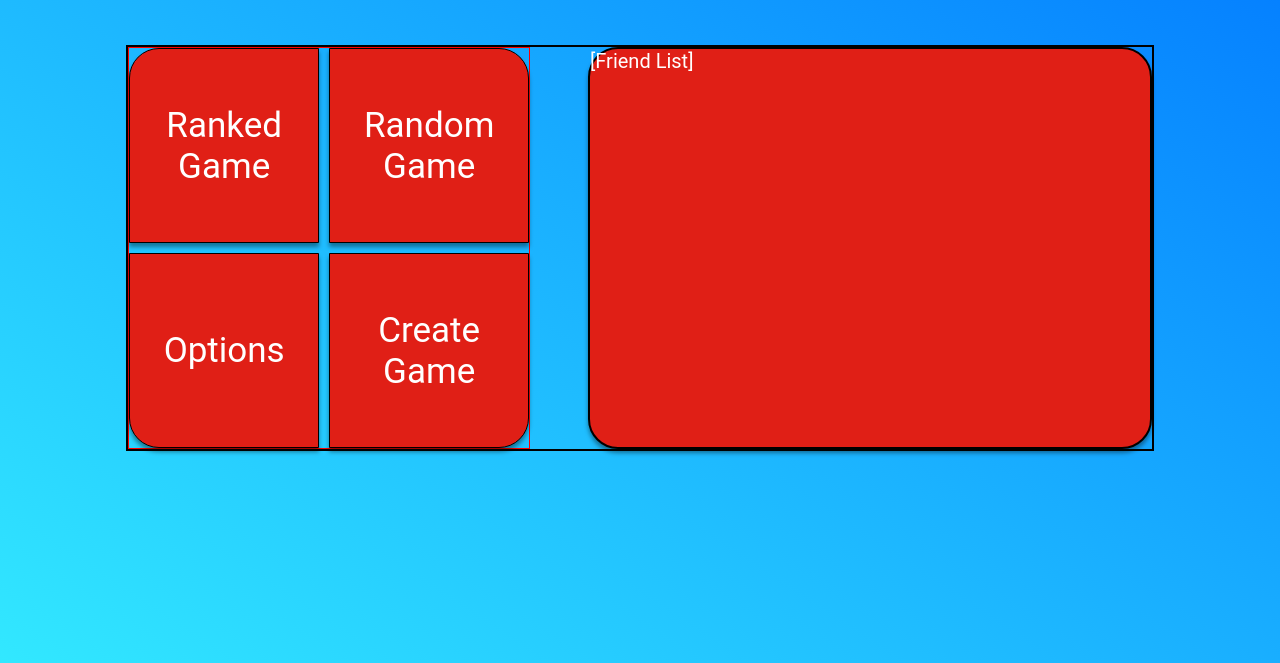
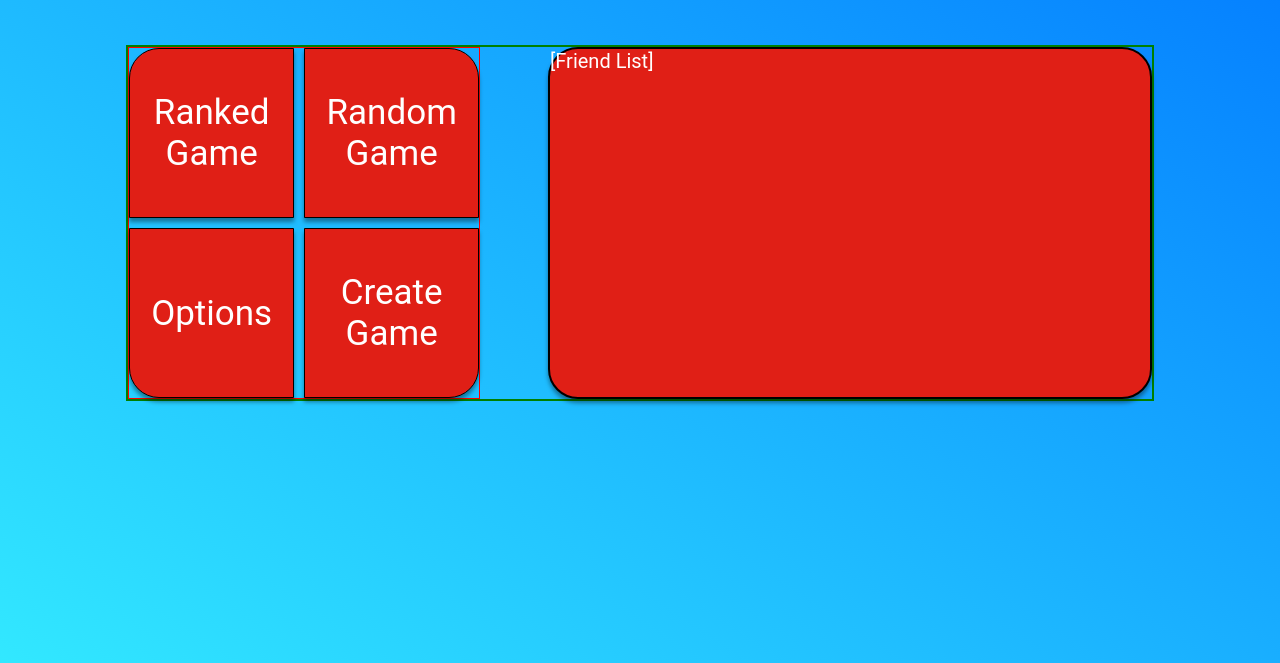
Before and after one commit to marceldobehere/rb-taktik, a website: page rb-taktik/pages/home/home.html in a window 1280 px wide. Shown: the part 177-840 px from the top of the page. Drawn offline with nearby package versions, Linux system fonts and the light colour scheme; no server answers.

Commit message:
minimale änderungen bei home
aaaaa

```diff
--- a/rb-taktik/pages/home/home.html
+++ b/rb-taktik/pages/home/home.html
@@ -30,8 +30,8 @@
         </div>
     </div>
     <br><br>
-    <div style="border:2px solid black;margin: auto;width:80%;display:grid; grid-template-columns: 400px auto;column-gap: 60px;">
-        <div class="inline" style=" width:400px;height:400px;display:inline-grid; grid-template-columns: auto auto; gap:10px;">
+    <div style="border:2px solid green;margin: auto;width:80%;display:grid; grid-template-columns: 400px auto;column-gap: 20px;">
+        <div class="inline" style=" width:350px;height:350px;display:inline-grid; grid-template-columns: auto auto; gap:10px;">
             <div style="border-radius: 30px 0 0 0;" class="menu-tile tile-tl drop-shadow-figma" onclick="joinRankedGame()">
                 Ranked Game
             </div>
```
